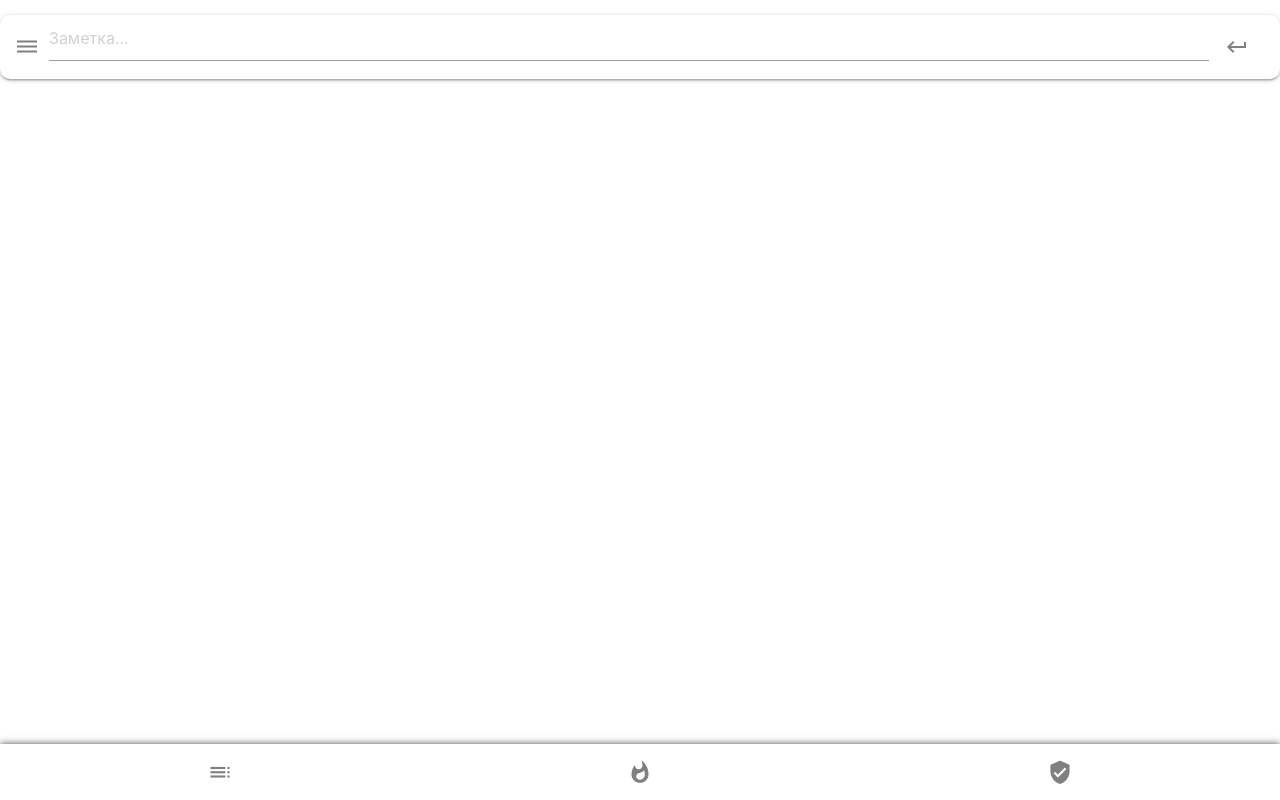
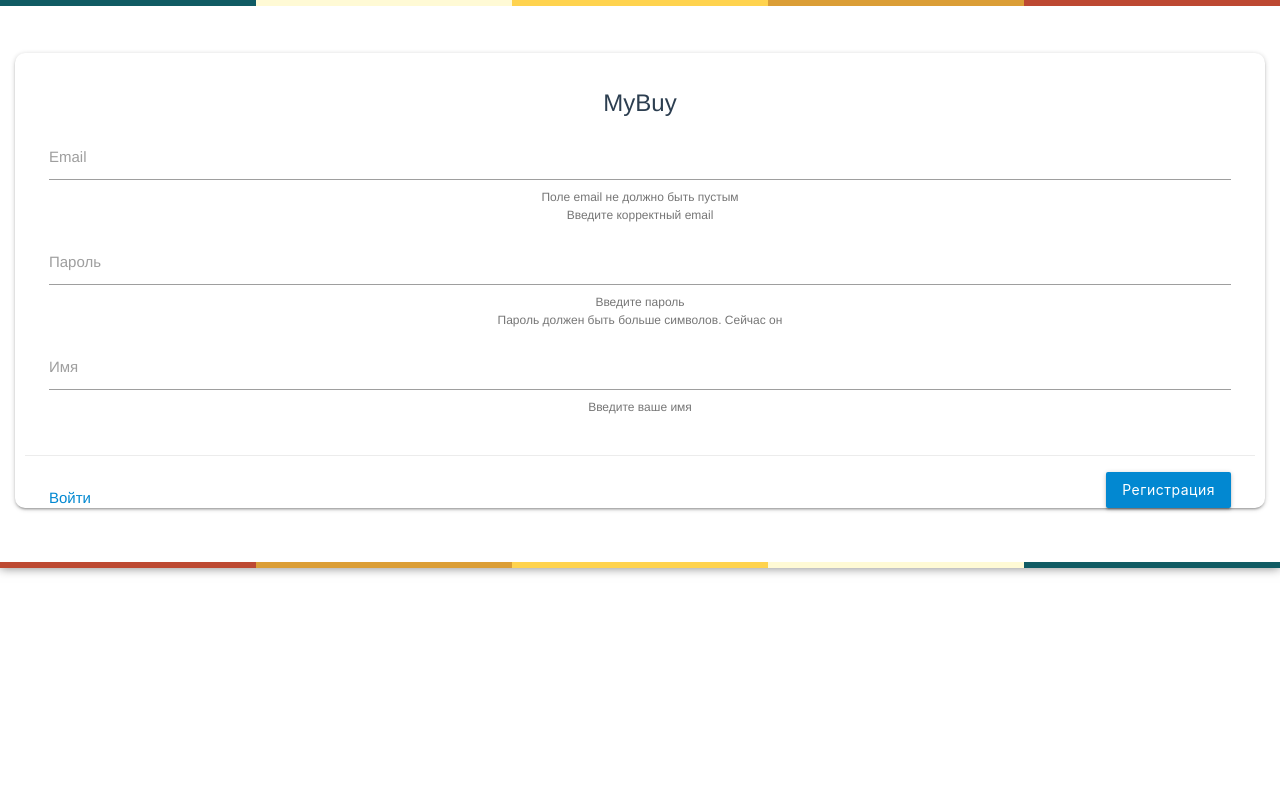
Before and after one commit to yagunov-test-moscow/myBuy, a Vue app: page /Register in a window 1280 px wide. Built offline with nearby package versions, Linux system fonts and the light colour scheme.

Commit message:
layout and auth

```diff
--- a/src/App.vue
+++ b/src/App.vue
@@ -1,21 +1,23 @@
 <template>
   <div id="app">
-    <Navbar/>
-    <Sidebar/>
-    <router-view/>
-    <Bottombar/>
+    <component :is="layout">
+      <router-view/>
+    </component>
   </div>
 </template>
 
 <script>
-import Navbar from '@/components/Navbar.vue'
-import Sidebar from '@/components/Sidebar.vue'
-import Bottombar from '@/components/Bottombar.vue'
-
+import MainLayout from '@/layouts/MainLayout'
+import AuthLayout from '@/layouts/AuthLayout'
 
 export default {
   components: {
-    Navbar, Bottombar, Sidebar
+    MainLayout, AuthLayout
+  },
+  computed: {
+    layout() {
+      return (this.$route.meta.layout) + '-layout'
+    }
   }
 }
 </script>
--- a/src/Layouts/AuthLayout.vue
+++ b/src/Layouts/AuthLayout.vue
@@ -5,19 +5,9 @@
 </template>
 
 <script>
-import messages from '@/utils/messages'
+
 
 export default {
-  computed: {
-    error() {
-      return this.$store.getters.error
-    }
-  },
-  watch: {
-    error(fbError) {
-      this.$error(messages[fbError.code] || 'Что-то пошло не так...')
-    }
-  }
 }
 </script>
 
--- a/src/Layouts/MainLayout.vue
+++ b/src/Layouts/MainLayout.vue
@@ -0,0 +1,45 @@
+<template>
+<div>
+    <Navbar/>
+    <Sidebar/>
+
+    <Bottombar/>
+</div>
+</template>
+
+<script>
+import Navbar from '@/components/Navbar.vue'
+import Sidebar from '@/components/Sidebar.vue'
+import Bottombar from '@/components/Bottombar.vue'
+
+
+export default {
+  components: {
+    Navbar, Bottombar, Sidebar
+  }
+}
+</script>
+
+<style lang="scss">
+#app {
+  font-family: Avenir, Helvetica, Arial, sans-serif;
+  -webkit-font-smoothing: antialiased;
+  -moz-osx-font-smoothing: grayscale;
+  text-align: center;
+  color: #2c3e50;
+}
+
+#nav {
+  padding: 30px;
+
+  a {
+    font-weight: bold;
+    color: #2c3e50;
+
+    &.router-link-exact-active {
+      color: #42b983;
+    }
+  }
+}
+@import '~materialize-css/dist/css/materialize.min.css'
+</style>
--- a/src/components/Navbar.vue
+++ b/src/components/Navbar.vue
@@ -1,4 +1,5 @@
 <template>
+<div class="container">
  <nav class="N/A transparent">
     <div class="nav-wrapper">
         <a href="#" class="burger">
@@ -10,6 +11,7 @@
         </a>
     </div>
   </nav>
+  </div>
 </template>
 
 
--- a/src/components/Sidebar.vue
+++ b/src/components/Sidebar.vue
@@ -1,16 +1,7 @@
 <template>
-        <ul class="sidenav app-sidenav " :class="{open: value}">
+        <ul class="sidenav app-sidenav ">
 
-        <router-link
-          v-for="link in links"
-          :key="link.url"
-          tag="li"
-          active-class="active"
-          :to="link.url"
-          :exact="link.exact"
-        >
-          <a href="#" class="waves-effect waves-black pointer grey-text text-darken-2">{{ link.title }}</a>
-        </router-link>
+
       </ul>
 </template>
 
--- a/src/router/index.js
+++ b/src/router/index.js
@@ -7,7 +7,20 @@ Vue.use(VueRouter)
   {
     path: '/',
     name: 'Home',
+    meta: {layout: 'main'},
     component: () => import('@/views/Home.vue')
+  },
+  {
+    path: '/Login',
+    name: 'Login',
+    meta: {layout: 'auth'},
+    component: () => import('@/views/Login.vue')
+  },
+  {
+    path: '/Register',
+    name: 'Register',
+    meta: {layout: 'auth'},
+    component: () => import('@/views/Register.vue')
   }
 ]
 
--- a/src/views/Login.vue
+++ b/src/views/Login.vue
@@ -0,0 +1,59 @@
+<template>
+  <form class="card auth-card"
+  style="
+  max-width: 500px;
+  border-radius: 10px;
+  padding: 10px 10px 20px;">
+    <div class="card-content">
+      <span class="card-title" style="text-align: center;">MyBuy</span>
+      <span class="card-title" style="text-align: center; margin-top: 30px;">Вход</span>
+      <div class="input-field">
+        <input
+            id="email"
+            type="text"
+        >
+        <label for="email">Email</label>
+        <small
+          class="helper-text invalid"
+        >Поле email не должно быть пустым</small>
+        <small
+          class="helper-text invalid"
+        >Введите корректный email</small>
+      </div>
+      <div class="input-field">
+        <input
+            id="password"
+            type="password"
+        >
+        <label for="password">Пароль</label>
+        <small
+          class="helper-text invalid"
+        >Введите пароль</small>
+        <small
+          class="helper-text invalid"
+        >Пароль должен быть больше  символов. Сейчас он  </small>
+      </div>
+    </div>
+    <div class="card-action">
+          <button
+              class="btn waves-effect light-blue darken-2 right" style="text-transform: none;"
+              type="submit"
+          > Войти
+          </button>
+
+      <p class="left light-blue-text text-darken-2">
+        <router-link class="light-blue-text text-darken-2 left" style="text-transform: none;" to="/register">Создать аккаунт</router-link>
+      </p>
+    </div>
+  </form>
+</template>
+
+<script>
+export default {
+
+}
+</script>
+
+<style>
+
+</style>
--- a/src/views/Register.vue
+++ b/src/views/Register.vue
@@ -0,0 +1,70 @@
+<template>
+  <form class="card auth-card"
+  style="
+  border-radius: 10px;
+  padding: 10px 10px 20px;"
+  >
+    <div class="card-content">
+      <span class="card-title" style="text-align: center">MyBuy</span>
+      <div class="input-field">
+        <input
+            id="email"
+            type="text"
+        >
+        <label for="email">Email</label>
+        <small
+          class="helper-text invalid"
+
+        >Поле email не должно быть пустым</small>
+        <small
+          class="helper-text invalid"
+
+        >Введите корректный email</small>
+      </div>
+      <div class="input-field">
+        <input
+            id="password"
+            type="password"
+        >
+        <label for="password">Пароль</label>
+        <small
+          class="helper-text invalid"
+        >Введите пароль</small>
+        <small
+          class="helper-text invalid"
+        >Пароль должен быть больше  символов. Сейчас он  </small>
+      </div>
+      <div class="input-field">
+        <input
+            id="name"
+            type="text"
+        >
+        <label for="name">Имя</label>
+        <small
+        class="helper-text invalid"
+        >Введите ваше имя</small>
+      </div>
+    </div>
+    <div class="card-action">
+          <button
+              class="btn waves-effect light-blue darken-2 right" style="text-transform: none;"
+              type="submit"
+          > Регистрация
+          </button>
+
+      <p class="left light-blue-text text-darken-2">
+        <router-link class="light-blue-text text-darken-2 left" style="text-transform: none;" to="/login">Войти</router-link>
+      </p>
+    </div>
+  </form>
+</template>
+
+<script>
+export default {
+
+}
+</script>
+
+<style>
+
+</style>
```
